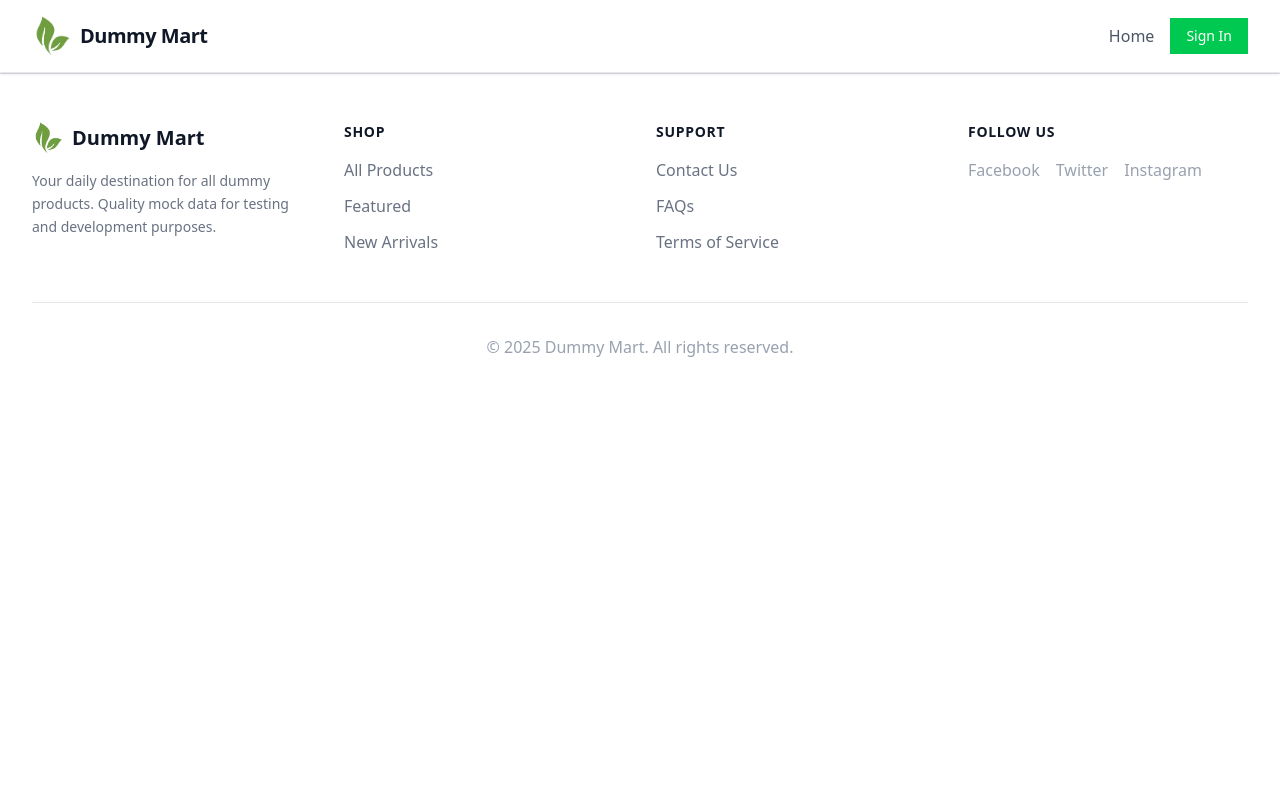
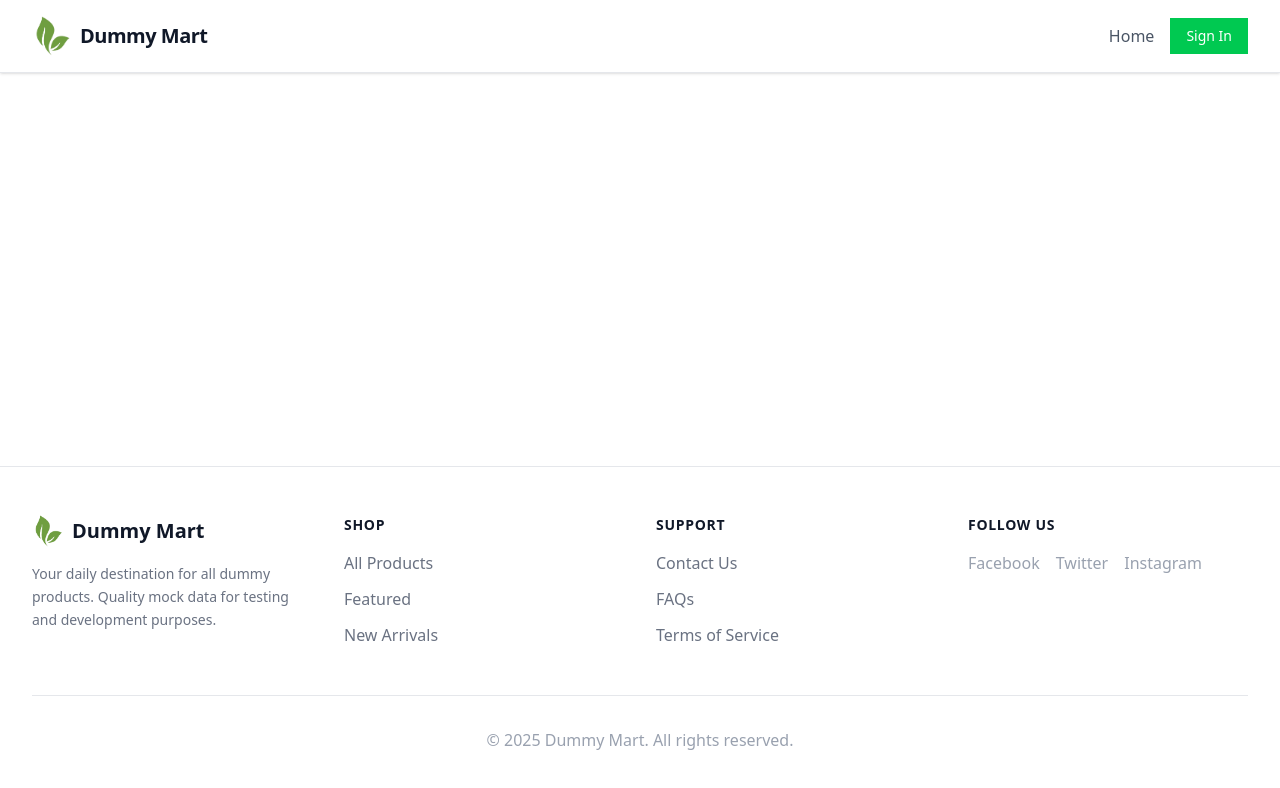
Before and after one commit to AbdulrahmanS254/dummy-mart, a React (Vite) app: page / in a window 1280 px wide. Shown: the top 788 px of the page. Built offline with nearby package versions, Linux system fonts and the light colour scheme.

Commit message:
a little progress better than nothing

```diff
--- a/src/App.jsx
+++ b/src/App.jsx
@@ -5,9 +5,9 @@ import "./App.css";
 
 function App() {
     return (
-        <div className="app-layout">
+        <div className="app-layout font-sans text-gray-900 flex flex-col min-h-screen">
             <Navbar />
-            <main>
+            <main className="flex grow">
                 <Outlet></Outlet>
             </main>
             <Footer />
```
